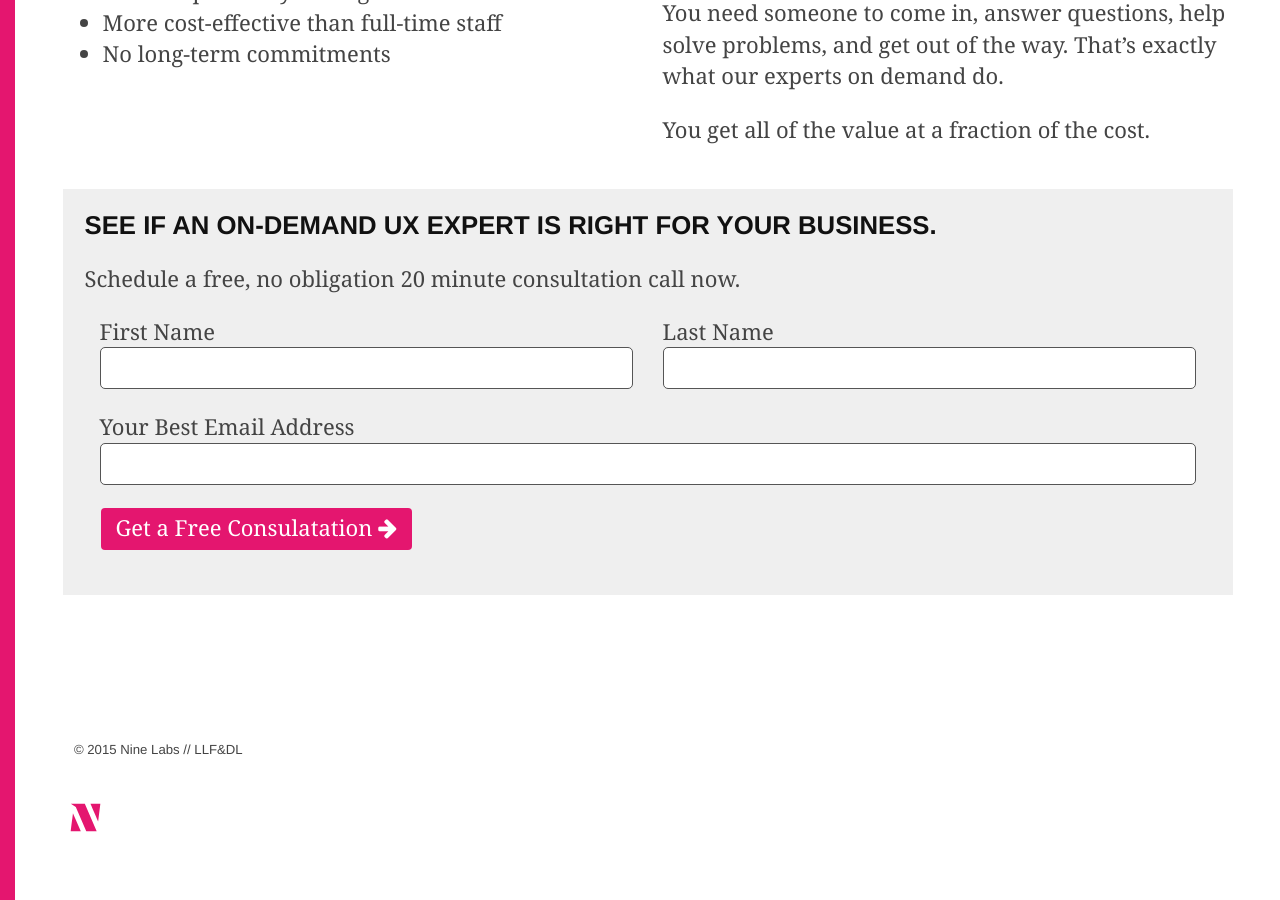
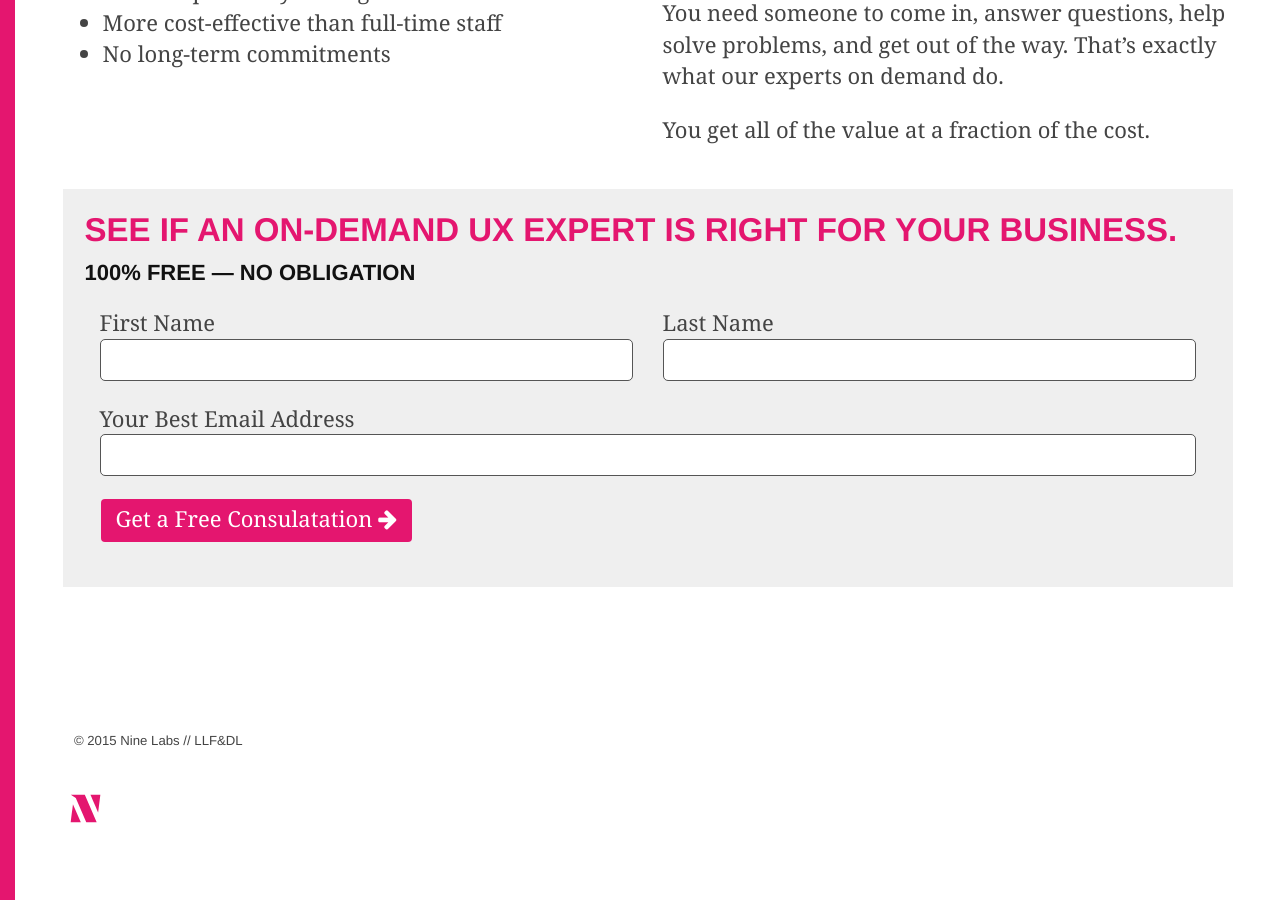
Before and after one commit to ninelabs/ninelabs.com, a Jekyll site: the page built from ondemand/index.html, in a window 1280 px wide and 900 px high, scrolled down 1130 px. Built offline with Jekyll 4.4.1, drawn with Linux system fonts in a browser that asks for light colours; nearby versions of some CDN libraries.

Commit message:
CTA tweaks

```diff
--- a/ondemand/index.html
+++ b/ondemand/index.html
@@ -52,8 +52,8 @@ published: true
         <input name="inf_form_xid" type="hidden" value="8256023cf3b9eb78a45d7a12f0b4c0b6" />
         <input name="inf_form_name" type="hidden" value="Expresses Interest" />
         <input name="infusionsoft_version" type="hidden" value="1.48.0.46" />
-        <h3 style="margin:0">See if an On-Demand UX Expert is right for your business.</h3>
-        <p>Schedule a free, no obligation 20 minute consultation call now.</p>
+        <h2 style="margin:0">See if an On-Demand UX Expert is right for your business.</h2>
+        <h4 style="margin:.5em 0 1em">100% free &mdash; No obligation</h4>
 
         <div class="group-half">
           <label for="inf_field_FirstName">First Name</label>
```
